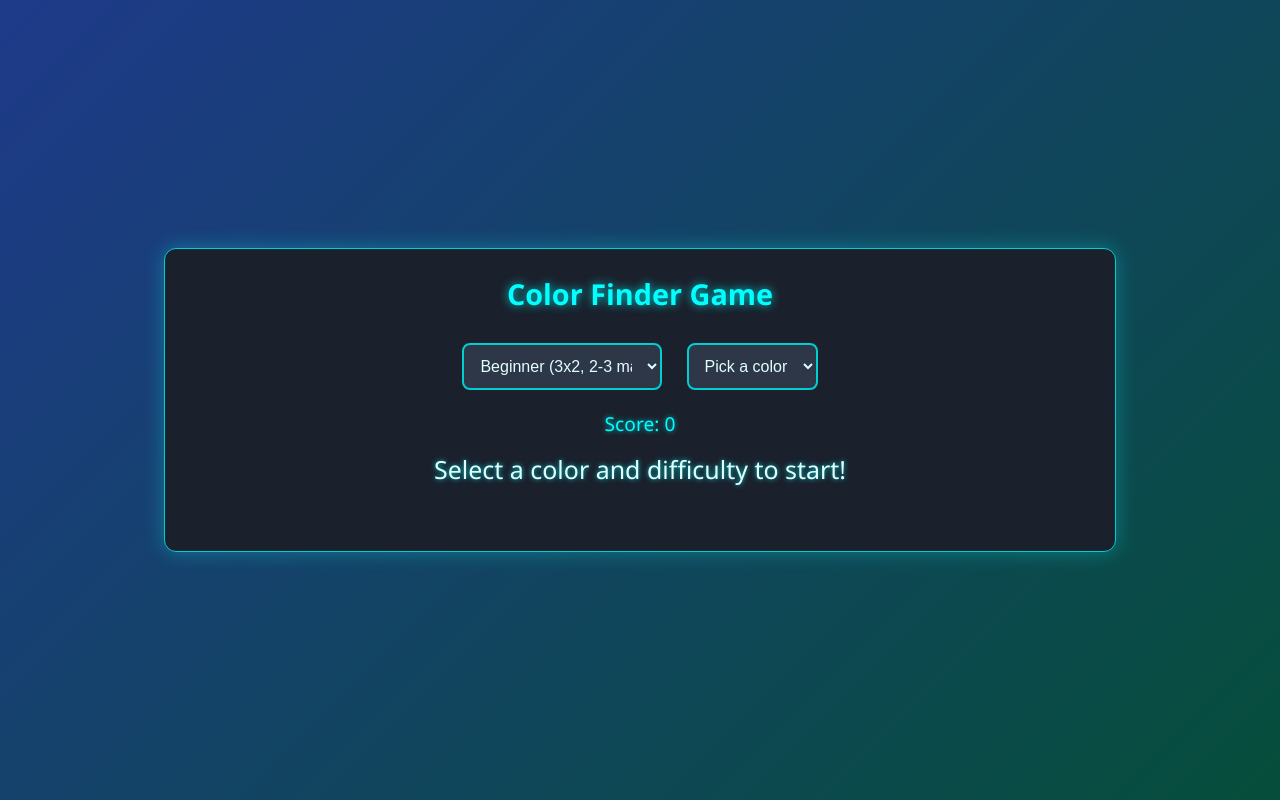
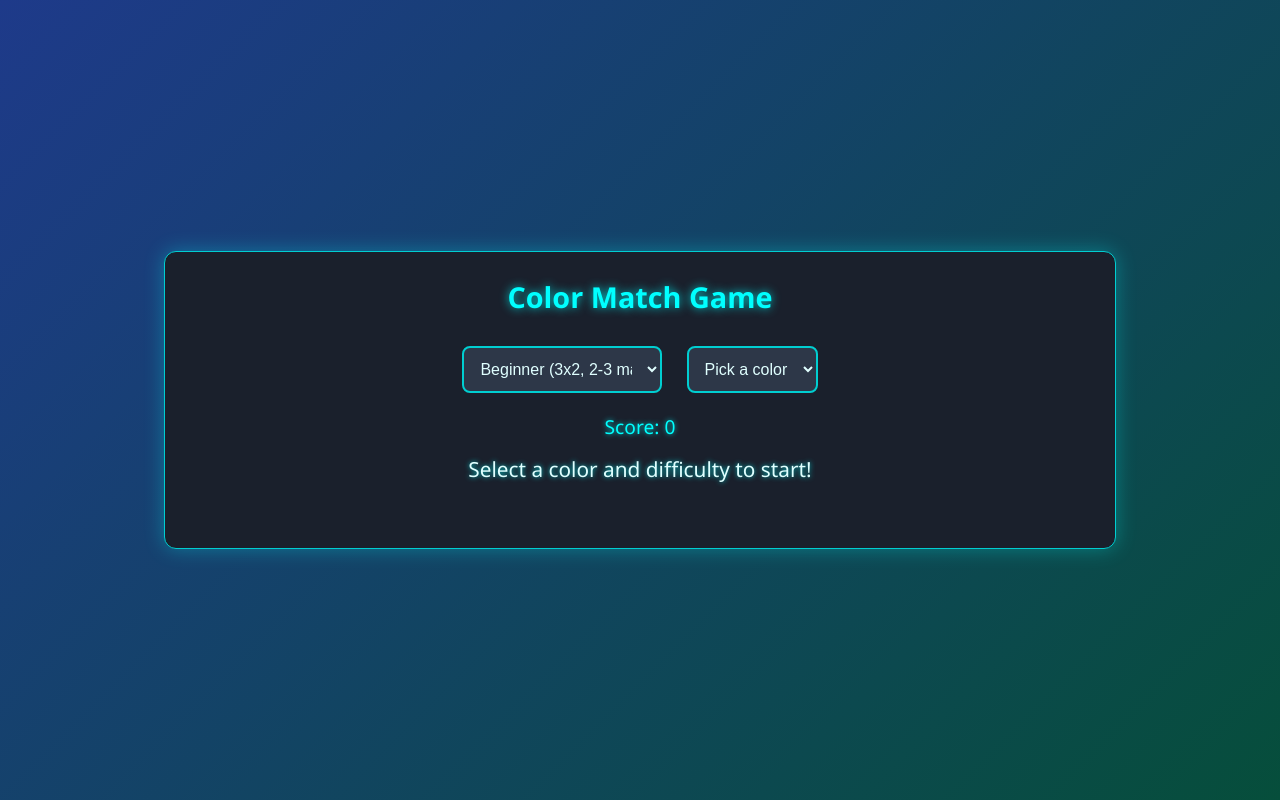
Before and after one commit to webhtm/color-finder, a plain HTML site: page index.htm in a window 1280 px wide. Drawn offline with Linux system fonts and the light colour scheme.

Commit message:
Update index.htm

```diff
--- a/index.htm
+++ b/index.htm
@@ -3,7 +3,7 @@
 <head>
     <meta charset="UTF-8">
     <meta name="viewport" content="width=device-width, initial-scale=1.0">
-    <title>Color Finder Game</title>
+    <title>Color Match Game</title>
     <style>
         body {
             font-family: 'Segoe UI', Arial, sans-serif;
@@ -199,7 +199,7 @@
 </head>
 <body>
     <div class="game-container">
-        <h1>Color Finder Game</h1>
+        <h1>Color Match Game</h1>
         <select id="difficultySelect">
             <option value="beginner">Beginner (3x2, 2-3 matches, 3 colors: RGB)</option>
             <option value="easy">Easy (4x3, 3-4 matches, 3 colors: RGB)</option>
@@ -223,8 +223,8 @@
             <option value="pink">Pink</option>
         </select>
 
-        <div id="score">Score: 0 <div id="status">Select a color and difficulty to start!</div></div>
-
+        <div id="score">Score: 0</div>
+        <div id="status">Select a color and difficulty to start!</div>
         <div class="board" id="board"></div>
     </div>
     <div id="moreModal" class="modal">
```
